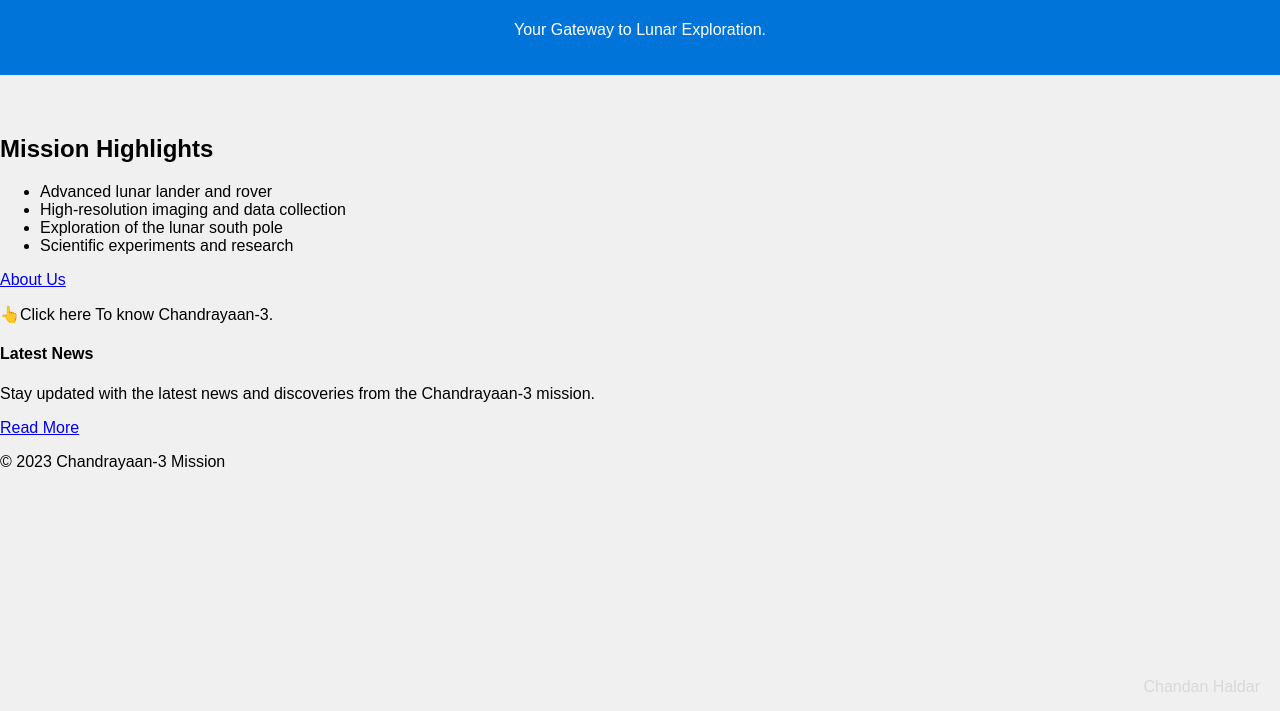
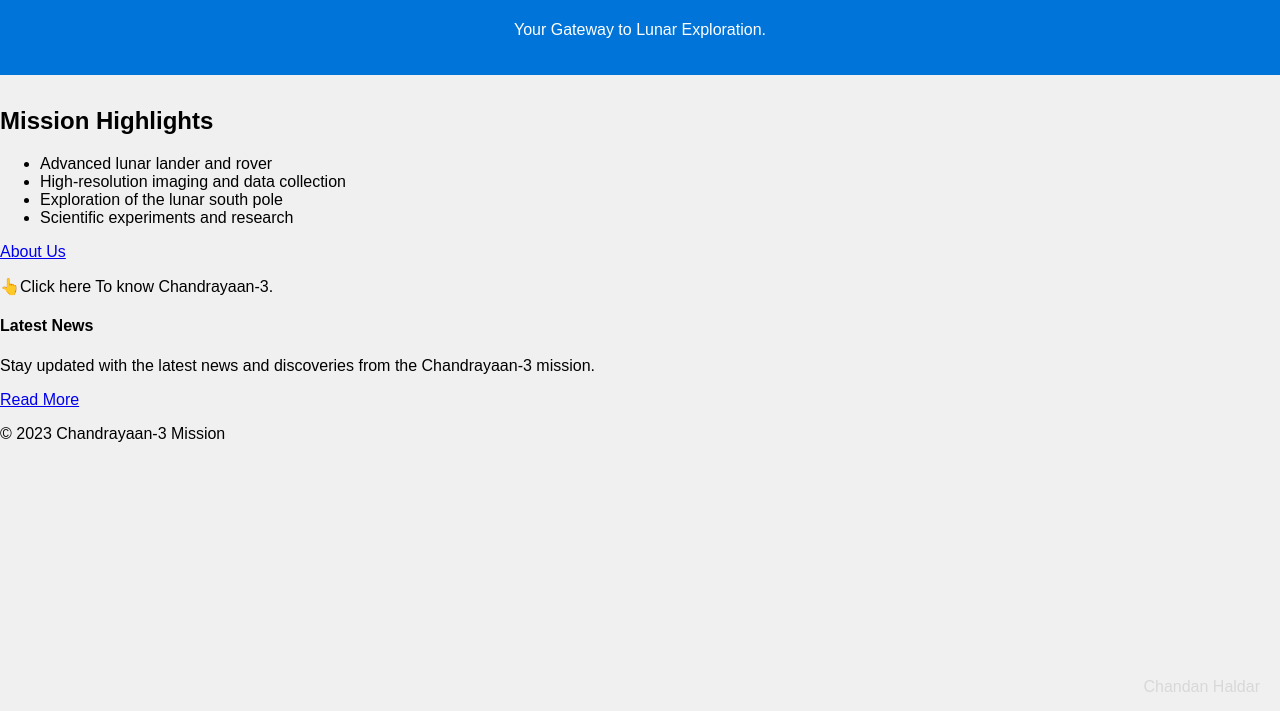
Before and after one commit to Chandan265/Chandrayaan-3_In_html, a plain HTML site: page index.html in a window 1280 px wide. Shown: the part 89-800 px from the top of the page. Drawn offline with Linux system fonts and the light colour scheme.

```diff
--- a/index.html
+++ b/index.html
@@ -23,8 +23,8 @@ h1 {
 }
 .container {
     max-width: 800px;
-    margin: 0 auto;
-    padding: 20px;
+    margin: 2px;
+    padding: 5px;
 }
 .watermark {
             position: absolute;
```
